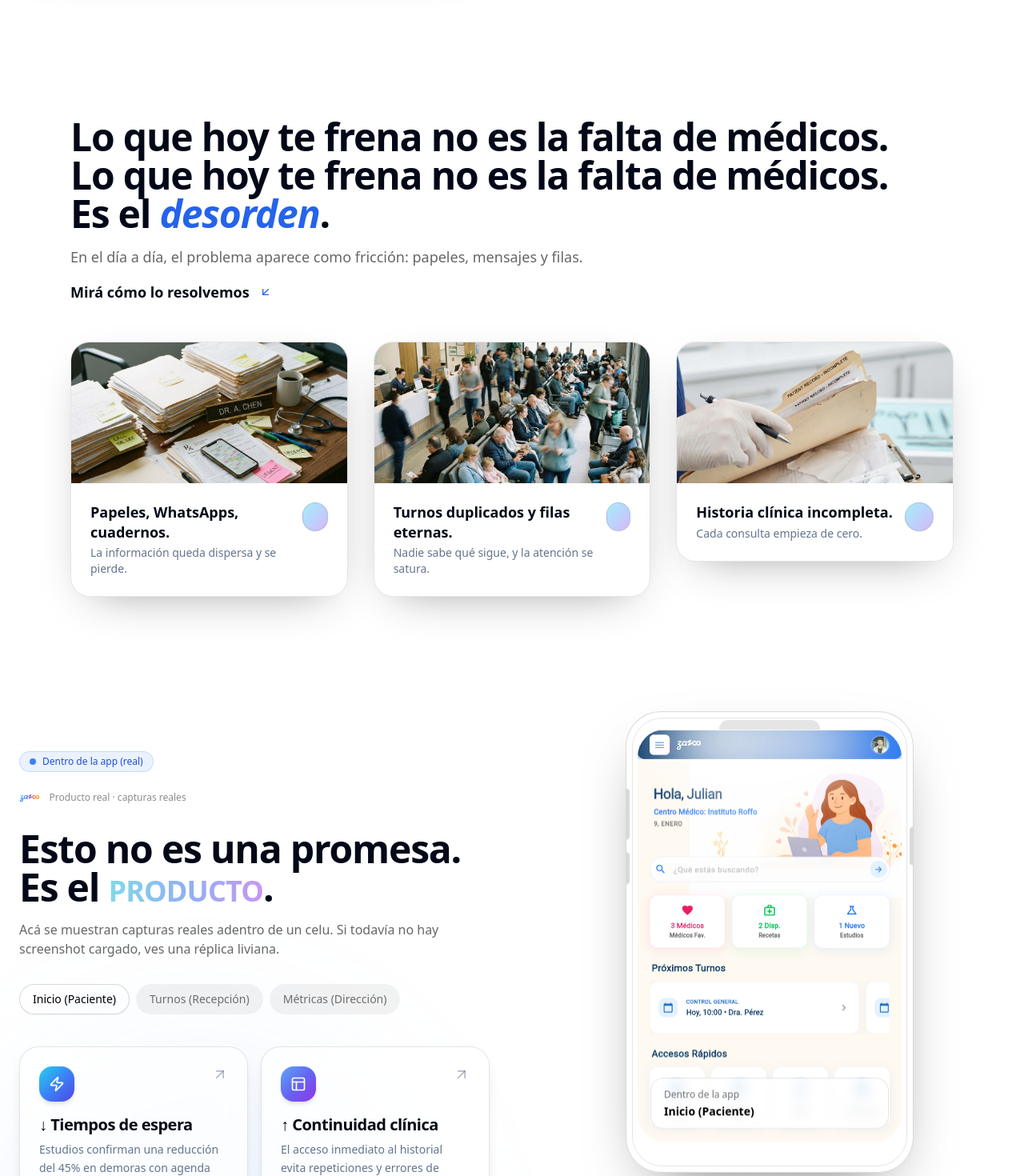
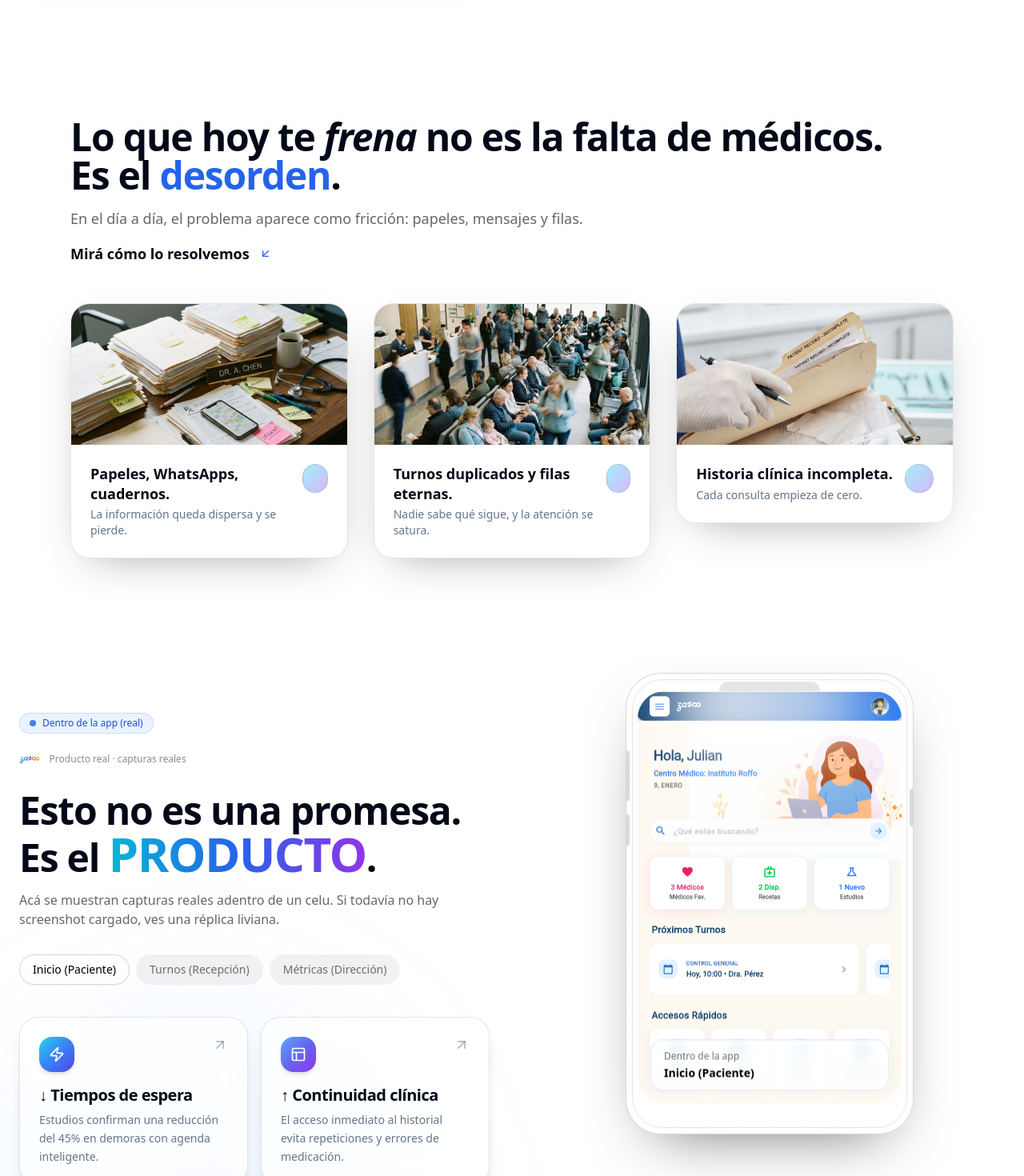
Before and after one commit to MED-LIFE/zanoo-landing, a Next.js app: page / in a window 1280 px wide. Shown: the part 1120-2590 px from the top of the page at 80% size. Built offline with nearby package versions, Linux system fonts and the light colour scheme.

Commit message:
Fix: Round 3 feedback (Text fixes, PRODUCTO size, GRATIS bold, Logo blend)

```diff
--- a/src/components/ZanooLanding.tsx
+++ b/src/components/ZanooLanding.tsx
@@ -1356,11 +1356,9 @@ export default function ZanooLanding() {
                 <div className="max-w-6xl mx-auto px-6">
                     <motion.div {...fadeUp}>
                         <h2 className="text-4xl md:text-5xl font-semibold tracking-tight">
-                            Lo que hoy te frena no es la falta de médicos.
+                            Lo que hoy te <span className="font-bold italic">frena</span> no es la falta de médicos.
                             <br />
-                            Lo que hoy te frena no es la falta de médicos.
-                            <br />
-                            Es el <span className="text-blue-600 dark:text-blue-400 font-bold italic">desorden</span>.
+                            Es el <span className="text-blue-600 dark:text-blue-400">desorden</span>.
                         </h2>
                         <motion.p
                             className="mt-4 text-black/60 dark:text-white/60 max-w-3xl text-lg"
@@ -1406,7 +1404,7 @@ export default function ZanooLanding() {
                                 Esto no es una promesa.
                                 <br />
                                 Es el <span className="relative inline-block">
-                                    <span className="relative z-10 font-extrabold tracking-tight text-4xl bg-gradient-to-r from-cyan-500 via-blue-600 to-purple-600 bg-clip-text text-transparent animate-pulse">
+                                    <span className="relative z-10 font-extrabold tracking-tight text-5xl md:text-6xl bg-gradient-to-r from-cyan-500 via-blue-600 to-purple-600 bg-clip-text text-transparent">
                                         PRODUCTO
                                     </span>
                                 </span>.
@@ -1536,12 +1534,8 @@ export default function ZanooLanding() {
                     <div className="grid lg:grid-cols-2 gap-14 items-start">
                         <motion.div {...fadeUp}>
                             <SectionBadge>Para salitas y centros</SectionBadge>
-
-                            <h2 className="mt-6 text-4xl md:text-5xl font-semibold tracking-tight">
-                                Zanoo es{" "}
-                                <span className="bg-gradient-to-r from-cyan-500 via-blue-500 to-purple-600 bg-clip-text text-transparent">
-                                    GRATIS
-                                </span>
+                            <h2 className="mt-4 text-3xl font-bold tracking-tight text-foreground sm:text-4xl">
+                                Zanoo es <span className="text-blue-600 font-bold">GRATIS</span>
                                 <br />
                                 para las salitas.
                             </h2>
@@ -2025,7 +2019,7 @@ export default function ZanooLanding() {
                         <h2 className="mt-6 text-4xl md:text-5xl font-semibold tracking-tight flex flex-col md:block items-center justify-center gap-2 leading-tight">
                             <span>Si querés ver</span>
                             <span className="inline-flex items-center justify-center align-middle mx-2 bg-black/5 dark:bg-white/10 rounded-xl px-4 py-2 translate-y-[2px]">
-                                <img src="/brand/zanoo-logo-color-v2.png" alt="Zanoo" className="h-8 w-auto object-contain dark:hidden" />
+                                <img src="/brand/zanoo-logo-color-v2.png" alt="Zanoo" className="h-8 w-auto object-contain dark:hidden mix-blend-multiply" />
                                 <img src="/brand/zanoo-logo-white-v2.png" alt="Zanoo" className="h-8 w-auto object-contain hidden dark:block" />
                             </span>
                             <span>en serio, te lo mostramos.</span>
```
